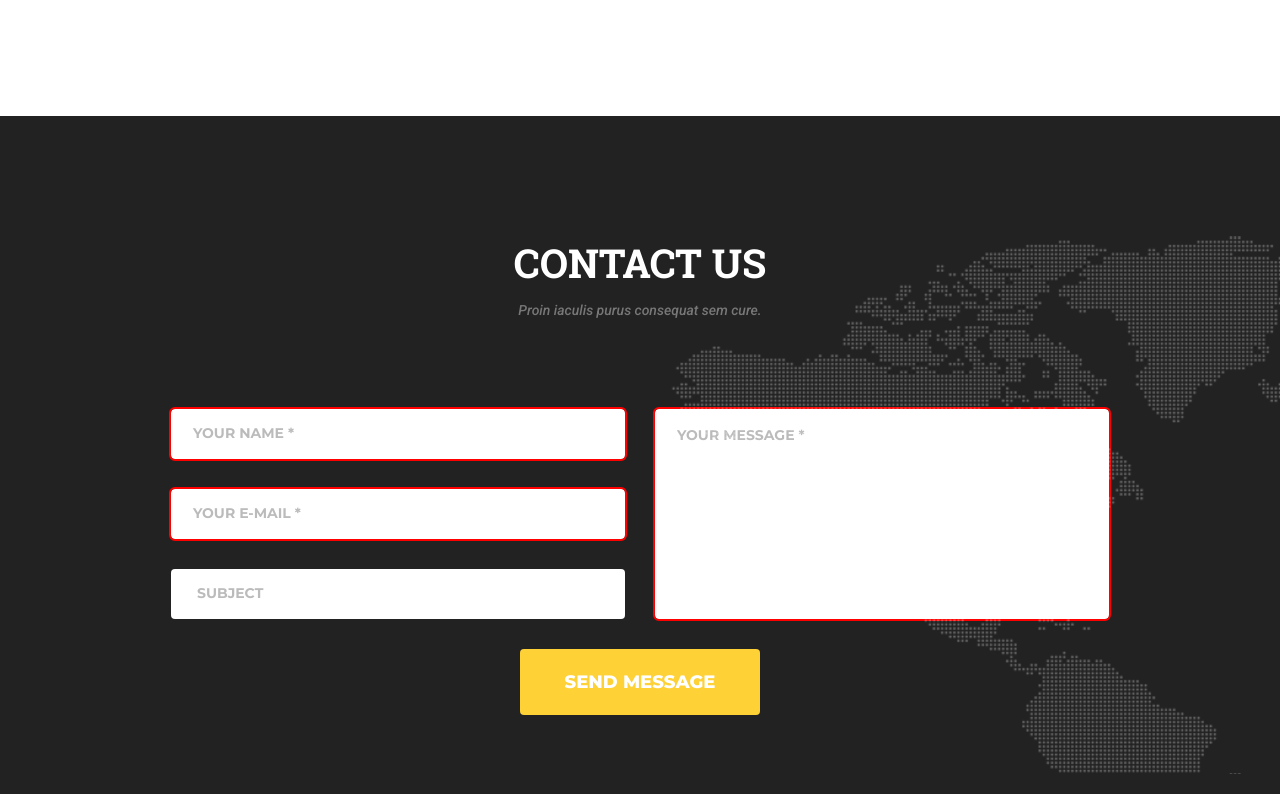
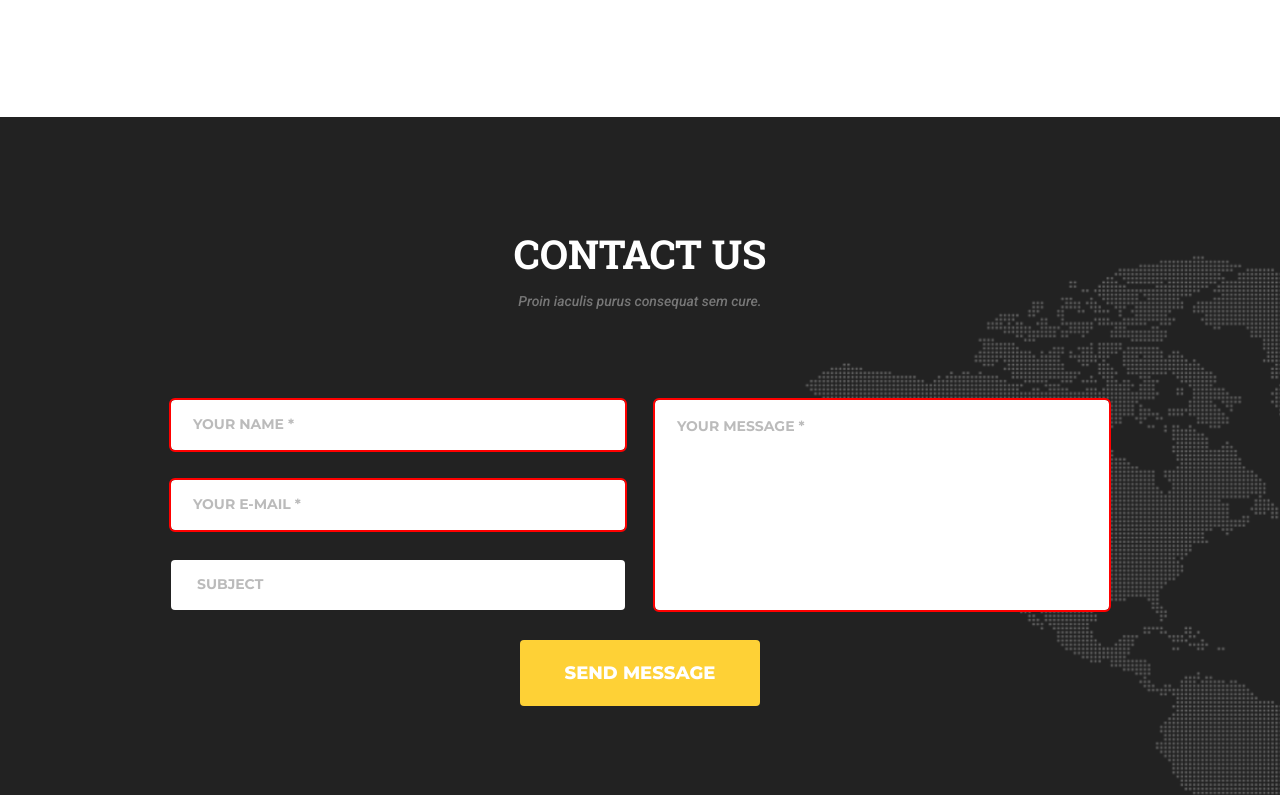
Before and after one commit to maximall007/goit-fe-course, a plain HTML site: page html-css/module-07/index.html in a window 1280 px wide. Shown: the part 642-1437 px from the top of the page. Drawn offline with Linux system fonts and the light colour scheme.

Commit message:
change module7

```diff
--- a/html-css/module-07/css/styles.css
+++ b/html-css/module-07/css/styles.css
@@ -1,6 +1,8 @@
 html {
   box-sizing: border-box;
+  padding: 24px 0 0 0;
 }
+/*padding: 24px 0 0 0 указали,чтобы сделать отступ от хедера,вместо margin-top  */
 
 *,
 *::before,
@@ -31,14 +33,13 @@ img {
   display: flex;
   justify-content: space-between;
   align-items: center;
-  margin-top: 44px;
-  margin-bottom: 126px;
+  margin: 0 auto 126px;
+
 }
 
 .site-navigation {
   display: flex;
   min-width: 400px;
-  margin: 0;
   list-style: none;
   justify-content: space-between;
 }
@@ -151,33 +152,26 @@ img {
   display: flex;
   flex-direction: column;
   justify-content: space-between;
-  position: relative;
   margin: 0;
   padding: 0;
   max-width: 100%;
   height: 678px;
   background-color: #222222;
+  background-image: url(../img/background.png);
+  background-size: cover;
 }
 
-.map-image {
-  position: absolute;
-  align-self: flex-end;
-  width: 614px;
-  height: 538px;
-  margin-top: 120px;
-  background-image: url(../img/MapImage.png)
-}
 
 .warper {
   display: flex;
   flex-direction: column;
+  padding: 100px 0 0 0;
 }
 
 .contact-box {
   flex-direction: column;
   align-self: center;
   width: 300px;
-  margin-top: 110px;
   margin-bottom: 74px;
 }
 
--- a/html-css/module-07/index.html
+++ b/html-css/module-07/index.html
@@ -69,7 +69,6 @@
         </section>
     </main>
     <footer class="footer-fon">
-        <div class="map-image"></div>
         <div class="warper">
             <div class="contact-box">
                 <h1 class="contact-title">CONTACT US</h1>
@@ -87,6 +86,8 @@
                             <div class="texteria-box" action="#">
                                 <textarea class="textarea-form" name="message" id="" cols="30" rows="10"
                                     placeholder="YOUR MESSAGE *" required></textarea>
+                                <!-- Атрибут name очень важен,он отображается у url при отправке на сервер
+                             required - обязательно для заполнения -->
                             </div>
                         </div>
                         <div class="button-box">
```
Also changed, not shown: html-css/module-07/img/MapImage.png (deleted), html-css/module-07/img/background.png (added).
